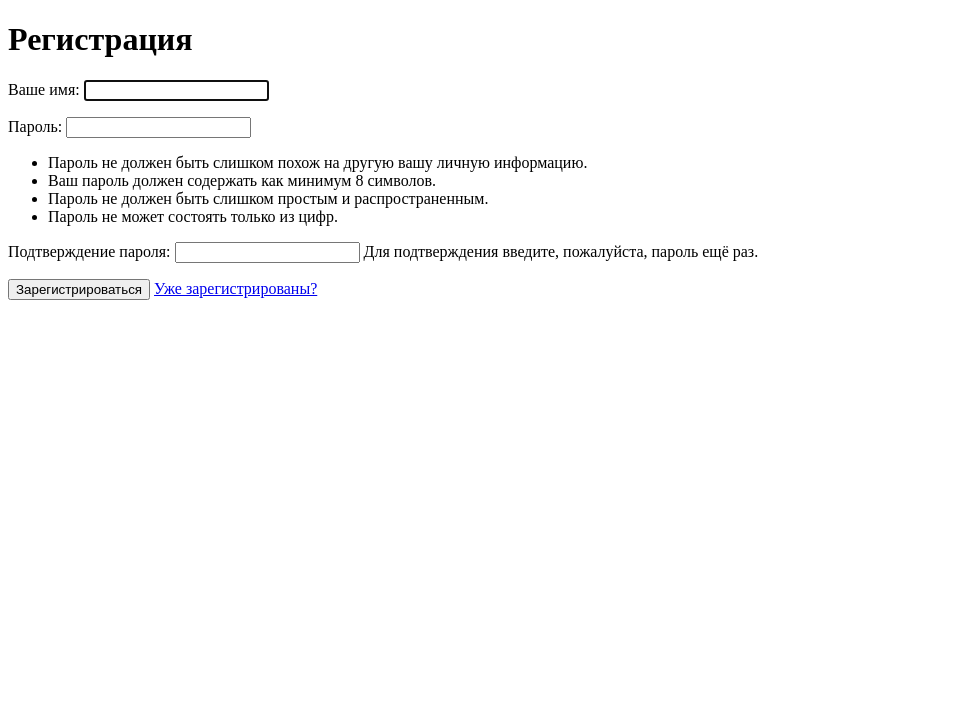
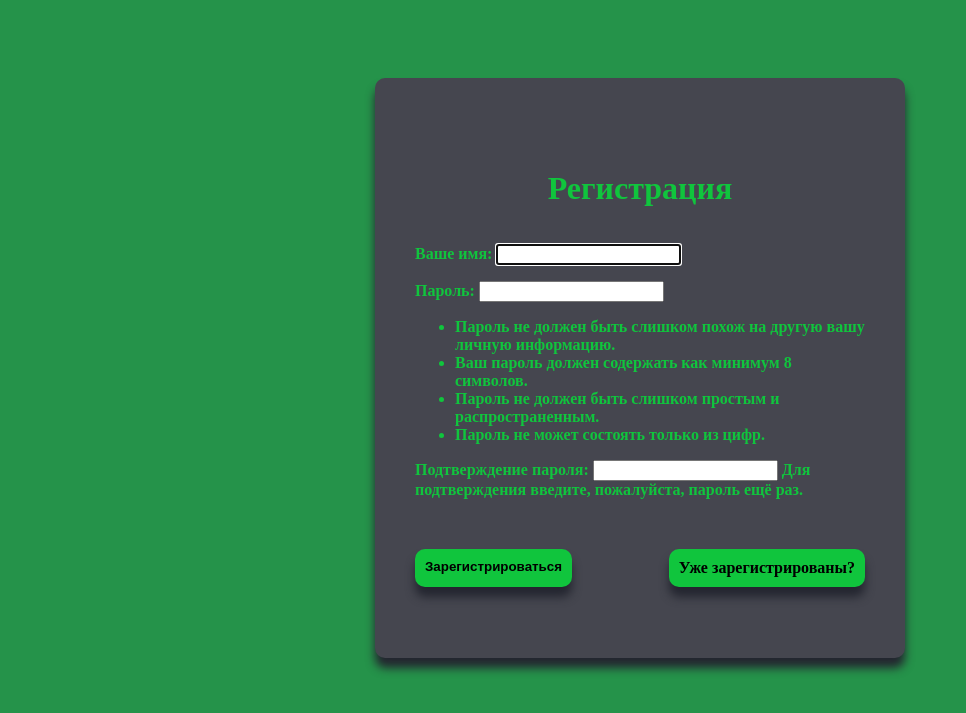
Before and after one commit to dancmn/OP-project, a Django app: page /signup/ in a window 1280 px wide. Shown: the top 713 px of the page, without its empty margins (0-966 px from the left). Run offline with Django 5.2, Linux system fonts and the light colour scheme.

Commit message:
Add files via upload

```diff
--- a/SubbotnikMain/templates/signup.html
+++ b/SubbotnikMain/templates/signup.html
@@ -4,13 +4,17 @@
     <meta charset="UTF-8">
     <title>Регистрация</title>
 </head>
-<body>
-<h1>Регистрация</h1>
-<form method="POST">
-    {% csrf_token %}
-    {{ form.as_p }}
-    <button type="submit">Зарегистрироваться</button>
-    <a href="{% url 'login' %}">Уже зарегистрированы?</a>
-</form>
+<body style="display: flex; justify-content: center; color: rgb(16, 197, 61); font-weight: 800; background-color: rgb(37, 147, 74);">
+    <div style="display: flex; justify-content: center; flex-direction: column; align-items: center; background-color: rgb(69, 70, 79); width: 450px; height: 500px; margin-top: 70px; border-radius: 10px; box-shadow: 0 10px 10px 0 rgb(36, 38, 48); padding: 40px 40px;">
+        <h1>Регистрация</h1>
+        <form method="POST">
+            {% csrf_token %}
+            {{ form.as_p }}
+            <div style="display: flex; justify-content: space-between; margin-top: 50px;">
+            <button type="submit" style="border: none; border-radius: 10px; padding: 10px 10px; box-shadow: 0 10px 10px 0 rgb(36, 38, 48); background-color: rgb(16, 197, 61);  font-weight: 800; display: flex; justify-content: center;">Зарегистрироваться</button>
+            <a href="{% url 'login' %}"  style="text-decoration: none; color: rgb(0, 0, 0); border: none; border-radius: 10px; padding: 10px 10px; box-shadow: 0 10px 10px 0 rgb(36, 38, 48); background-color: rgb(16, 197, 61);">Уже зарегистрированы?</a>
+            </div>
+        </form>
+    </div>
 </body>
 </html>
```
Also changed, not shown: SubbotnikMain/templates/login.html (+9 -7 lines).
